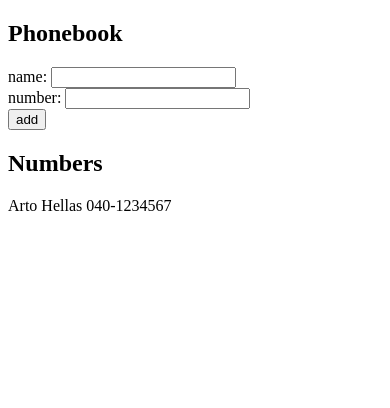
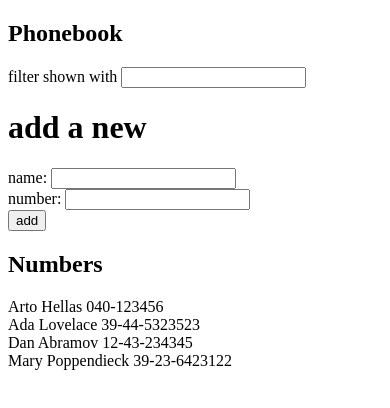
Before and after one commit to CA-Fernandes/fullStackOpen, a React (Vite) app in the folder part2/phoneBook/: page / in a window 390 px wide. Shown: the top 408 px of the page. Built offline with nearby package versions, Linux system fonts and the light colour scheme.

Commit message:
refactored App.jsx, created a new component ContactEntry to handle input/output of entries to the phoneBook, currently implementing search

```diff
--- a/part2/phoneBook/src/App.jsx
+++ b/part2/phoneBook/src/App.jsx
@@ -1,62 +1,39 @@
 import { useState } from 'react'
 import Contact from './component/Contact'
+import ContactEntry from './component/ContactEntry'
+import SearchContacts from './component/SearchContacts'
 
 const App = () => {
   const [persons, setPersons] = useState([
-    { name: 'Arto Hellas',
-      number: '040-1234567'
+    { name: 'Arto Hellas', number: '040-123456', id: 1 },
+    { name: 'Ada Lovelace', number: '39-44-5323523', id: 2 },
+    { name: 'Dan Abramov', number: '12-43-234345', id: 3 },
+    { name: 'Mary Poppendieck', number: '39-23-6423122', id: 4 }
+  ])
+
+  const addContact = (contactObject) => {
+    if(contactExists(contactObject)) {
+      return;
     }
-  ])
-  const [newName, setNewName] = useState('');
-  const [newNumber, setNewNumber] = useState('');
+    setPersons(persons.concat(contactObject))
+  }
 
-  const addPerson = (event) => {
-    event.preventDefault();
-    const hasName = persons.some((contact) => contact.name ===  newName);
+  const contactExists = (contactObject) => {
+    const hasName = persons.some((contact) => contact.name ===  contactObject.name);
 
     if (hasName) {
-      alert(`${newName} is already added to phonebook`)
-      return
+      alert(`${contactObject.name} is already added to phonebook`)
+      return true;
     }
 
-
-    const personObject = {
-      name: newName,
-      number: newNumber
-    }
-
-    setPersons(persons.concat(personObject));
-    setNewName('');
-    setNewNumber('');
+    return false;
   }
-
-  const handleNameChange = (event) => {
-    setNewName(event.target.value);
-  }
-
-  const handleNumberChange = (event) => {
-    setNewNumber(event.target.value);
-  }
-
 
   return (
     <div>
       <h2>Phonebook</h2>
-      <form onSubmit={addPerson}>
-        <div>
-          name: <input
-          value={newName}
-          onChange={handleNameChange}
-          />
-        </div>
-        <div>number: <input
-          value={newNumber}
-          onChange={handleNumberChange}/>
-        </div>
-        <div>
-          <button type="submit">add</button>
-        </div>
-      </form>
+      <SearchContacts></SearchContacts>
+      <ContactEntry onAddContact={addContact}></ContactEntry>
       <h2>Numbers</h2>
       <div>
         {persons.map((person) => <Contact key={person.name} name={person.name} number={person.number}></Contact>)}
--- /dev/null
+++ b/part2/phoneBook/src/component/ContactEntry.jsx
@@ -0,0 +1,49 @@
+import { useState } from "react";
+
+const contactEntry = ({onAddContact}) => {
+    const [newName, setNewName] = useState('');
+    const [newNumber, setNewNumber] = useState('');
+
+    const addPerson = (event) => {
+    event.preventDefault();
+
+    const contactObject = {
+        name: newName,
+        number: newNumber
+    }
+
+    onAddContact(contactObject);
+
+    setNewName('');
+    setNewNumber('');
+}
+
+    const handleNameChange = (event) => {
+    setNewName(event.target.value);
+}
+    const handleNumberChange = (event) => {
+    setNewNumber(event.target.value);
+}
+
+    return (
+    <div>
+        <h1>add a new</h1>
+        <form onSubmit={addPerson}>
+            <div>
+                name: <input
+                value={newName}
+                onChange={handleNameChange}
+                />
+            </div>
+        <div>number: <input
+        value={newNumber}
+        onChange={handleNumberChange}/>
+        </div>
+        <div>
+            <button type="submit">add</button>
+        </div>
+        </form>
+    </div>)
+}
+
+export default contactEntry
--- /dev/null
+++ b/part2/phoneBook/src/component/SearchContacts.jsx
@@ -0,0 +1,23 @@
+import { useState } from "react"
+
+const SearchContacts = () => {
+    const [searchedName, setSearchedName] = useState('')
+
+    const handleSearch = (event) => {
+        setSearchedName(event.target.value);
+        console.log(setSearchedName);
+
+    }
+
+    return (
+        <div>
+            filter shown with <input
+            value={searchedName}
+            onChange={handleSearch}
+            >
+            </input>
+        </div>
+    )
+}
+
+export default SearchContacts
```
